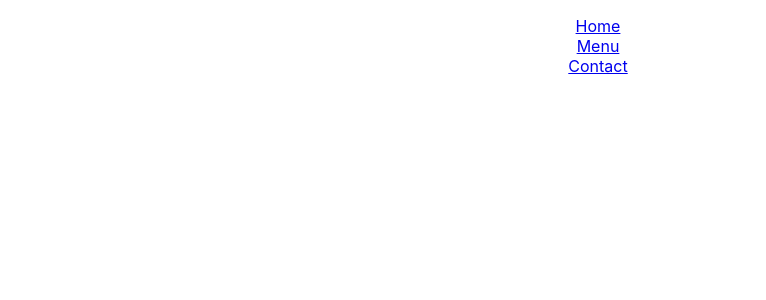
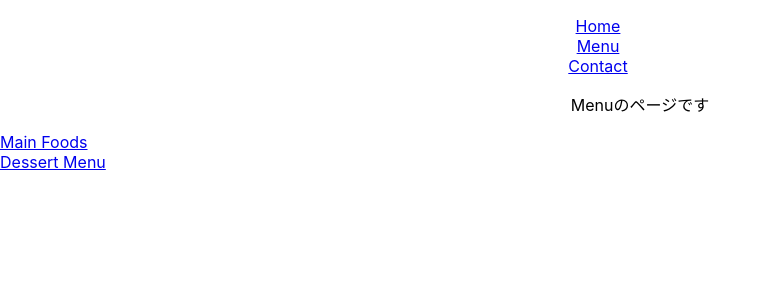
Before and after one commit to Chimoha31/React_Router_Dom, a React (Create React App) app: page /Menu in a window 1280 px wide. Shown: the top 300 px of the page, without its empty margins (0-766 px from the left). Built offline with nearby package versions, Linux system fonts and the light colour scheme.

Commit message:
create router & nest of router

```diff
--- a/src/App.js
+++ b/src/App.js
@@ -1,10 +1,6 @@
+import { BrowserRouter, Link} from "react-router-dom";
+import Router from './router/Router';
 import "./App.css";
-import Home from "./components/Home";
-import Menu from "./components/Menu";
-import MenuMainFoods from './components/MenuMainFoods';
-import MenuDessert from './components/MenuDessert';
-import Contact from "./components/Contact";
-import { BrowserRouter, Link, Switch, Route } from "react-router-dom";
 
 const App = () => {
   return (
@@ -20,29 +16,8 @@ const App = () => {
           <Link to="/Contact">Contact</Link>
         </li>
       </ul>
-      <Switch>
-        {/* Home */}
-        <Route exact path="/">
-          <Home />
-        </Route>
 
-        {/* Menu */}
-        <Route
-          path="/Menu"
-          render={({ match: url }) => (
-            <Switch>
-              <Route exact path={url}><Menu /></Route>
-              <Route path={`${url}/MenuMainFoods`}><MenuMainFoods /></Route>
-              <Route path={`${url}/MenuDessert`}><MenuDessert /></Route>
-            </Switch>
-          )}
-        />
-
-        {/* Contact */}
-        <Route path="/Contact">
-          <Contact />
-        </Route>
-      </Switch>
+      <Router />
     </BrowserRouter>
   );
 };
--- /dev/null
+++ b/src/router/MenuRoute.js
@@ -0,0 +1,24 @@
+import React from 'react';
+import Menu from '../components/Menu';
+import MenuMainFoods from '../components/MenuMainFoods';
+import MenuDessert from '../components/MenuDessert';
+
+const MenuRoute = [
+  {
+    path: "/",
+    exact: true,
+    children: <Menu />
+  },
+  {
+    path: "/MenuMainFoods",
+    exact: false,
+    children: <MenuMainFoods />
+  },
+  {
+    path: "/MenuDessert",
+    exact: false,
+    children: <MenuDessert />
+  },
+];
+
+export default MenuRoute;
--- /dev/null
+++ b/src/router/Router.js
@@ -0,0 +1,41 @@
+// import React from 'react';
+import { Switch, Route } from "react-router-dom";
+import Home from "../components/Home";
+import Contact from "../components/Contact";
+import MenuRoute from "../router/MenuRoute";
+
+const Router = () => {
+  return (
+    <Switch>
+      {/* Home */}
+      <Route exact path="/">
+        <Home />
+      </Route>
+
+      {/* Menu */}
+      <Route
+        path="/Menu"
+        render={({ match: { url } }) => (
+          <Switch>
+            {MenuRoute.map((route) => (
+              <Route
+                key={route.path}
+                exact={route.exact}
+                path={`${url}${route.path}`}
+              >
+                {route.children}
+              </Route>
+            ))}
+          </Switch>
+        )}
+      />
+
+      {/* Contact */}
+      <Route path="/Contact">
+        <Contact />
+      </Route>
+    </Switch>
+  );
+};
+
+export default Router;
```
